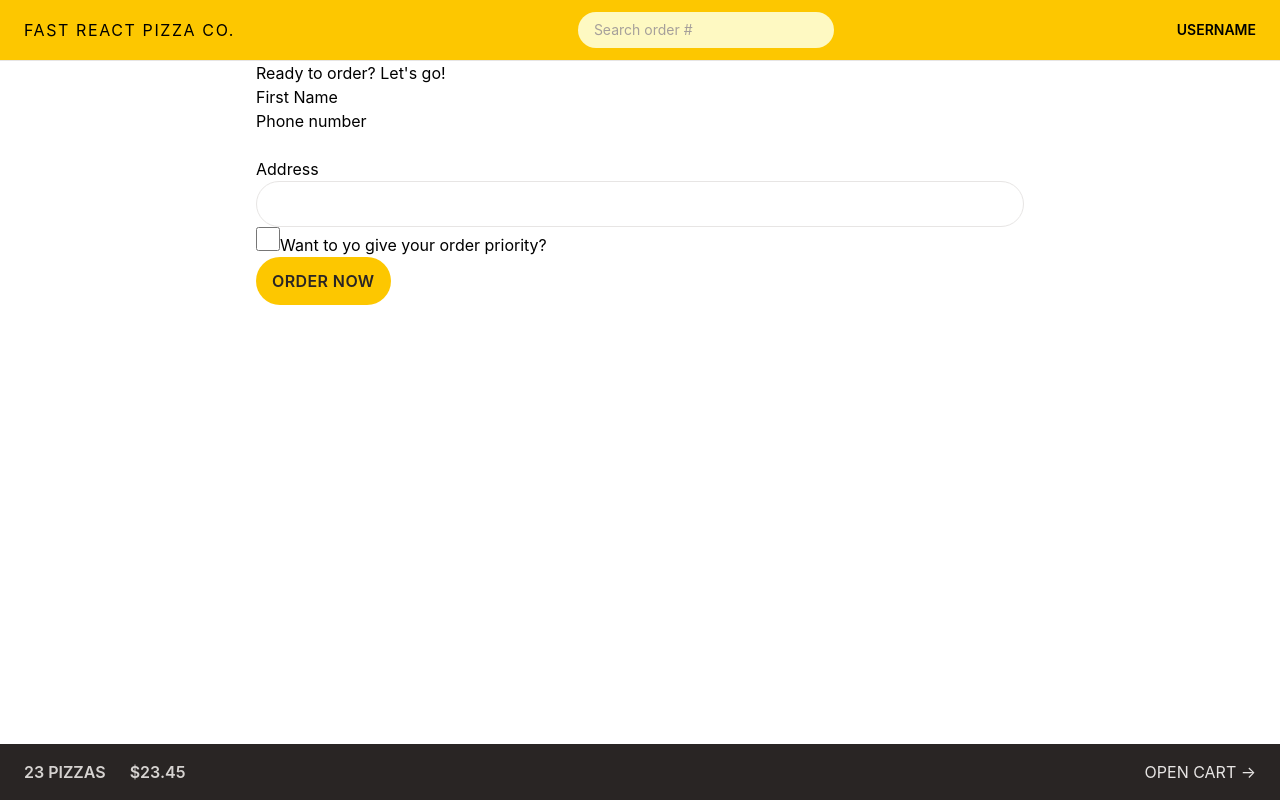
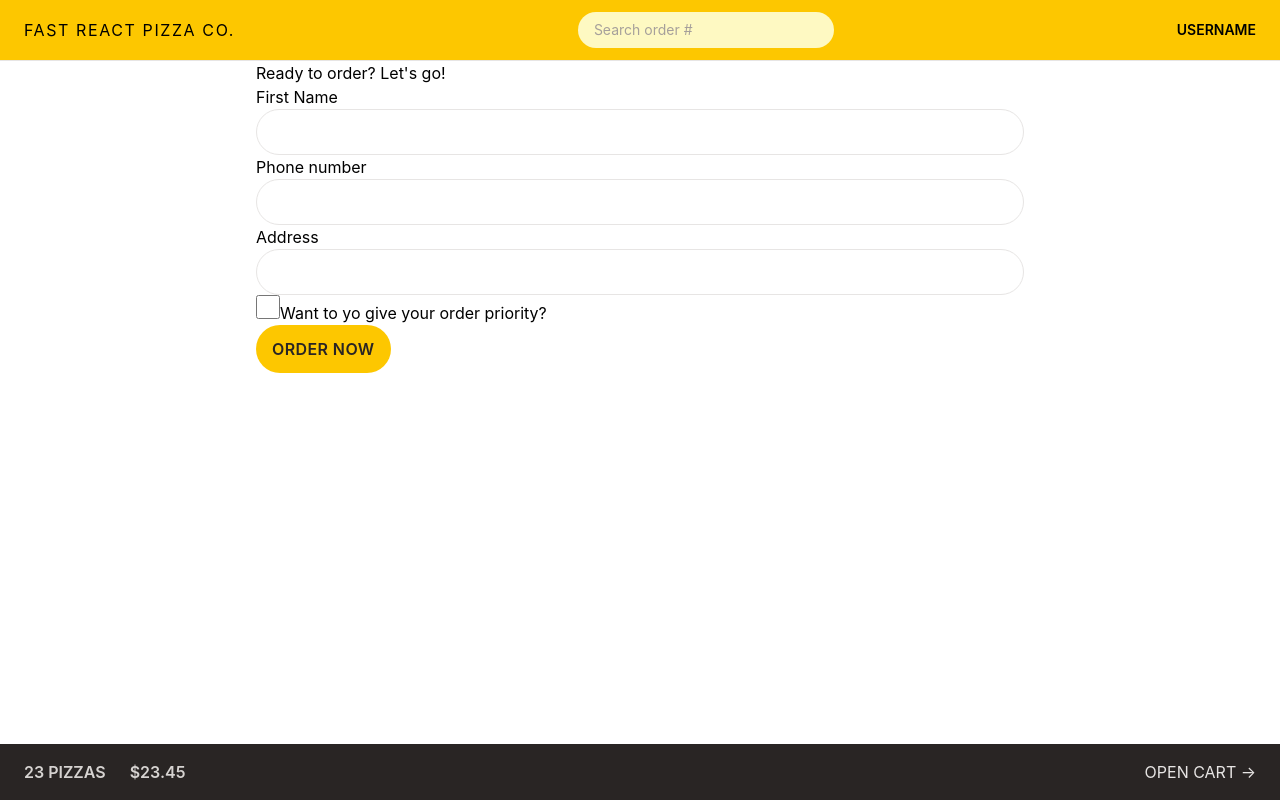
Before and after one commit to eroscamposg/react-pizza, a React (Vite) app: page /order/new in a window 1280 px wide. Built offline with nearby package versions, Linux system fonts and the light colour scheme.

Commit message:
Using tailwind @layer technique

```diff
--- a/src/features/order/CreateOrder.jsx
+++ b/src/features/order/CreateOrder.jsx
@@ -48,13 +48,13 @@
       <Form method="POST">
         <div>
           <label>First Name</label>
-          <input type="text" name="customer" required />
+          <input className="input" type="text" name="customer" required />
         </div>
 
         <div>
           <label>Phone number</label>
           <div>
-            <input type="tel" name="phone" required />
+            <input className="input" type="tel" name="phone" required />
           </div>
           {formErrors?.phone && <p>{formErrors.phone}</p>}
         </div>
@@ -62,12 +62,7 @@
         <div>
           <label>Address</label>
           <div>
-            <input
-              className="w-full rounded-full border border-stone-200 px-4 py-2 text-sm transition-all duration-300 placeholder:text-stone-400 focus:ring focus:ring-yellow-400 focus:outline-none md:px-6 md:py-3"
-              type="text"
-              name="address"
-              required
-            />
+            <input className="input" type="text" name="address" required />
           </div>
         </div>
 
--- a/src/index.css
+++ b/src/index.css
@@ -1,4 +1,10 @@
 @import "tailwindcss";
+
+@layer components {
+  .input {
+    @apply w-full rounded-full border border-stone-200 px-4 py-2 text-sm transition-all duration-300 placeholder:text-stone-400 focus:ring focus:ring-yellow-400 focus:outline-none md:px-6 md:py-3;
+  }
+}
 
 /* https://dev.to/afif/i-made-100-css-loaders-for-your-next-project-4eje */
 .loader {
```
